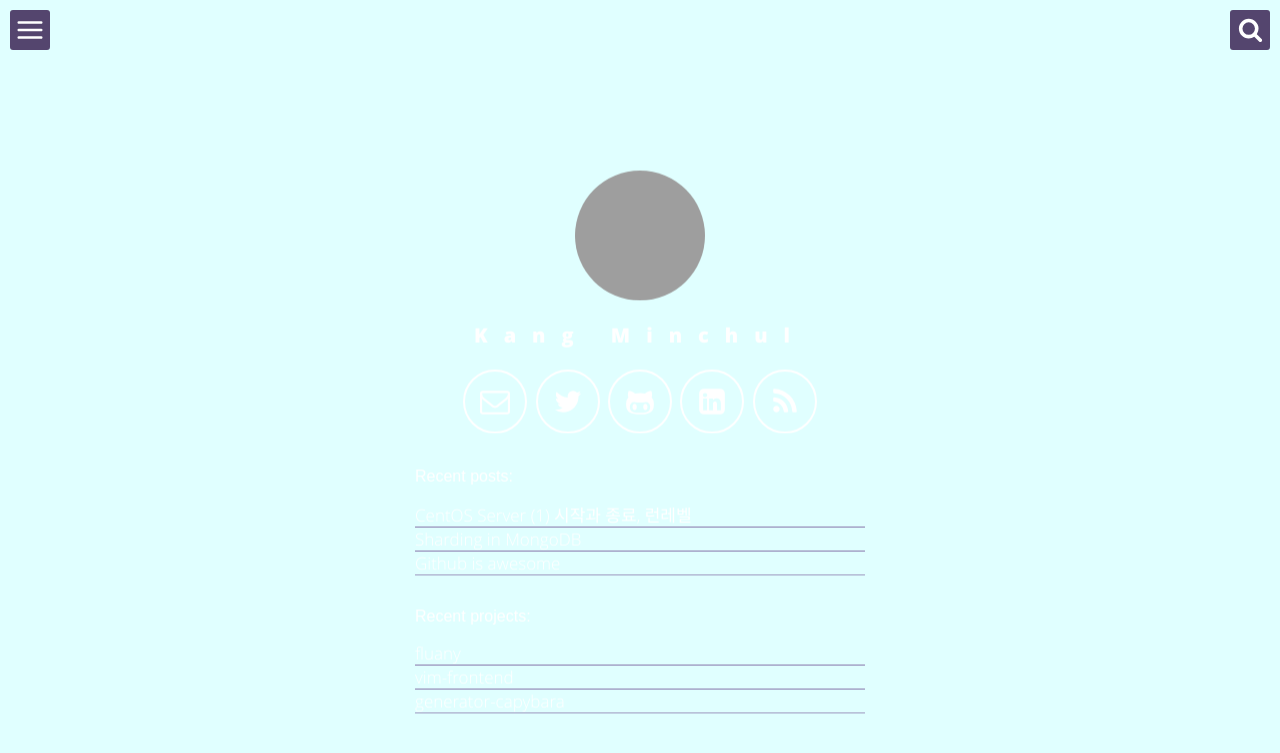
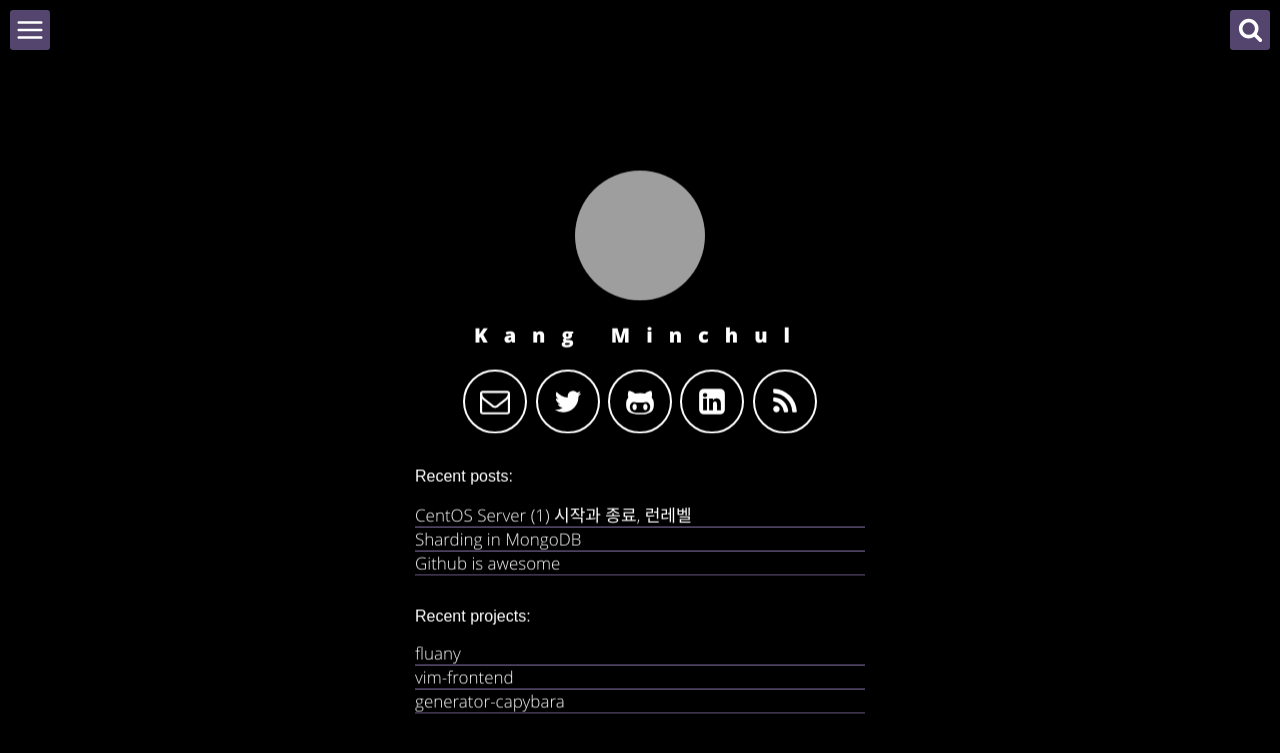
Before and after one commit to JJooJJoo83/kangtegong.github.io, a Jekyll site: the page built from index.html, in a window 1280 px wide. Shown: the top 753 px of the page. Built offline with Jekyll 4.4.1, drawn with Linux system fonts in a browser that asks for light colours; grey boxes are pictures that could not be loaded.

Commit message:
change bg color

```diff
--- a/assets/css/main.css
+++ b/assets/css/main.css
@@ -899,7 +899,7 @@ body {
 .header-site,
 .header-post,
 .page-header {
-    background: #E0FFFF;
+    background: black;
     height: 100%;
 }
 
```
